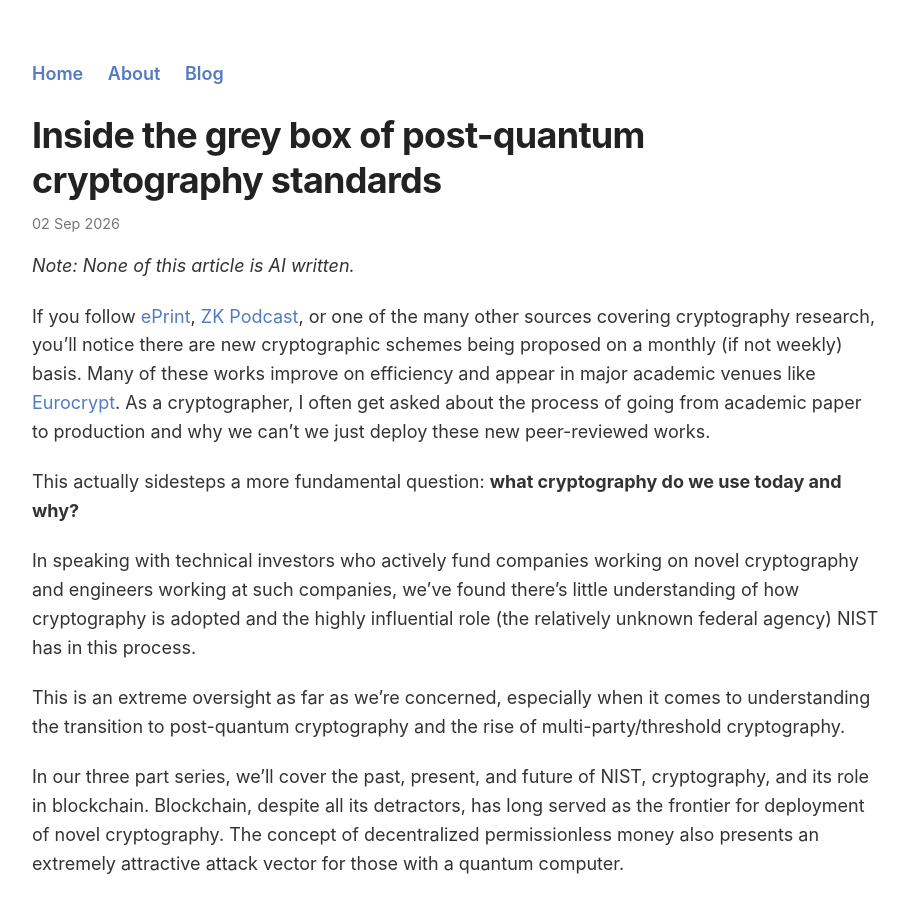
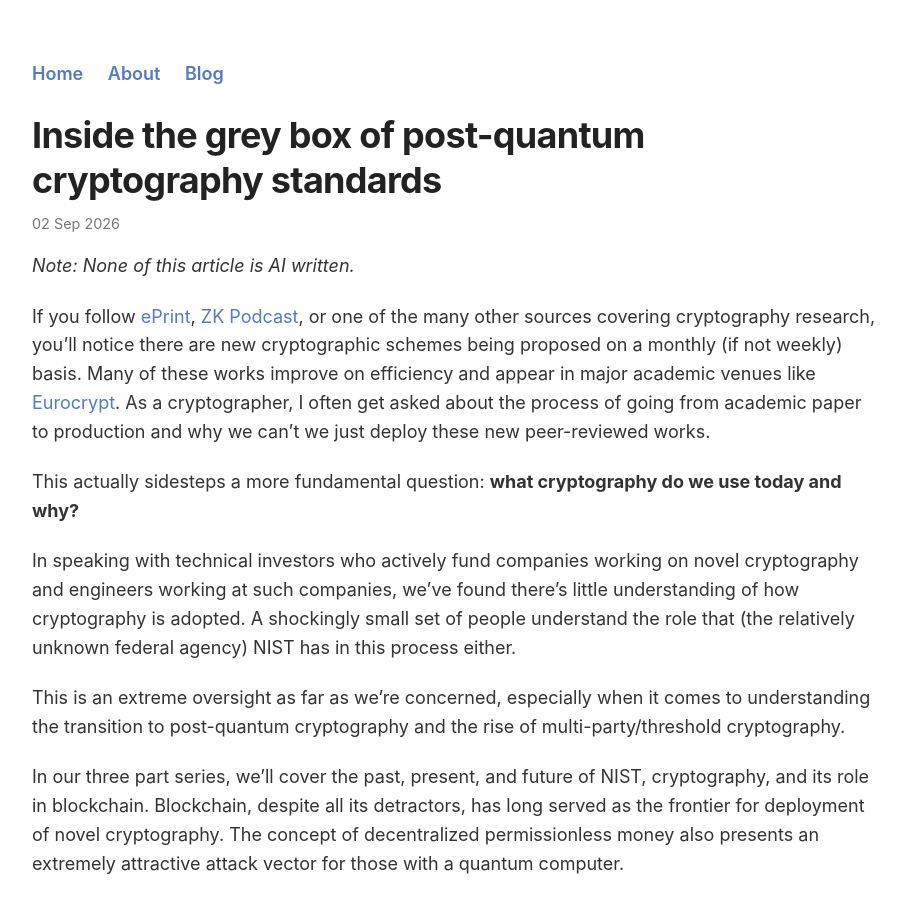
Before and after one commit to ravital/ravital.github.io, a Jekyll site: the page built from _posts/2026-09-02-pqc.md, in a window 1280 px wide and 900 px high. Shown: the whole window, without its empty margins (183-1092 px from the left). Built offline with Jekyll 4.4.1, drawn with Linux system fonts in a browser that asks for light colours.

Commit message:
Update 2026-09-02-pqc.md

```diff
--- a/_posts/2026-09-02-pqc.md
+++ b/_posts/2026-09-02-pqc.md
@@ -10,7 +10,7 @@ If you follow [ePrint](https://eprint.iacr.org/), [ZK Podcast](https://zeroknowl
 
 This actually sidesteps a more fundamental question: **what cryptography do we use today and why?**
 
-In speaking with technical investors who actively fund companies working on novel cryptography and engineers working at such companies, we've found there's little understanding of how cryptography is adopted and the highly influential role (the relatively unknown federal agency) NIST has in this process.
+In speaking with technical investors who actively fund companies working on novel cryptography and engineers working at such companies, we've found there's little understanding of how cryptography is adopted. A shockingly small set of people understand the role that (the relatively unknown federal agency) NIST has in this process either.
 
 This is an extreme oversight as far as we're concerned, especially when it comes to understanding the transition to post-quantum cryptography and the rise of multi-party/threshold cryptography.
 
```
